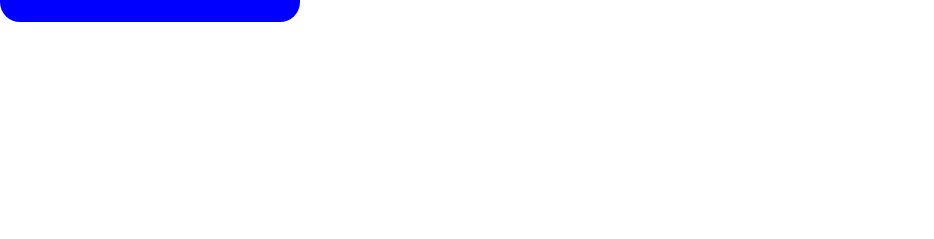
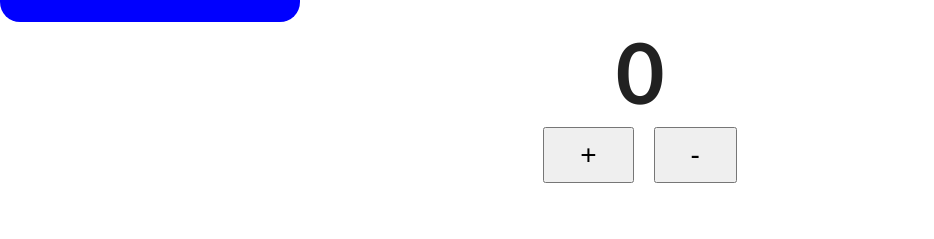
Before and after one commit to Panoskontos/Reacting-to-React, a React (Create React App) app: page / in a window 1280 px wide. Shown: the part 214-453 px from the top of the page, without its empty margins (0-934 px from the left). Built offline with nearby package versions, Linux system fonts and the light colour scheme.

Commit message:
components

```diff
--- a/public/index.html
+++ b/public/index.html
@@ -9,6 +9,7 @@
       name="description"
       content="Web site created using create-react-app"
     />
+    <link rel="stylesheet" href="main.css">
     <!-- semantic ui -->
     <link rel="stylesheet" href="https://cdnjs.cloudflare.com/ajax/libs/semantic-ui/2.4.1/semantic.min.css" integrity="sha512-8bHTC73gkZ7rZ7vpqUQThUDhqcNFyYi2xgDgPDHc+GXVGHXq+xPjynxIopALmOPqzo9JZj0k6OqqewdGO3EsrQ==" crossorigin="anonymous" referrerpolicy="no-referrer" />
     <!-- ----------- -->
--- /dev/null
+++ b/public/main.css
@@ -0,0 +1,24 @@
+.counter{
+    display: flex;
+    justify-content: center;
+    align-items: center;
+    flex-direction: column;
+}
+
+.counter__number {
+    font-size: 6rem;
+    font-weight: 700;
+    margin-bottom: 35px;
+}
+
+.counter__buttons .counter__plus {
+    padding: 10px 35px;
+    font-size: 2rem;
+    margin: 10px;
+}
+
+.counter__buttons .counter__minus {
+    padding: 10px 35px;
+    font-size: 2rem;
+    margin: 10px;
+}
--- a/src/components/App.js
+++ b/src/components/App.js
@@ -5,6 +5,7 @@ import Logo from './Logo';
 import Header from './Header';
 import Card from './Card';
 import Button from './Button'
+import Counter from "./Counter";
 
 let data =
     [
@@ -71,6 +72,7 @@ return (
     <br />
     <br />
     <br />
+    <Counter/>
     <br />
     <br />
     <br />
--- /dev/null
+++ b/src/components/Counter.js
@@ -0,0 +1,23 @@
+import React from "react";
+
+// Using Hooks
+
+const Counter = () => {
+return (
+    <div className="counter">
+        <div className="counter__number">
+            0
+        </div>
+        <div className="counter__buttons">
+            <button className="counter__plus">
+                +
+            </button>
+            <button className="counter__minus">
+                -
+            </button>
+        </div>
+    </div>
+)
+}
+
+export default Counter
--- a/src/index.js
+++ b/src/index.js
@@ -4,6 +4,5 @@ import ReactDOM from 'react-dom';
 import App from './components/App'
 
 
-
 // Where to render
 ReactDOM.render(<App/>, document.getElementById('root'))
```
